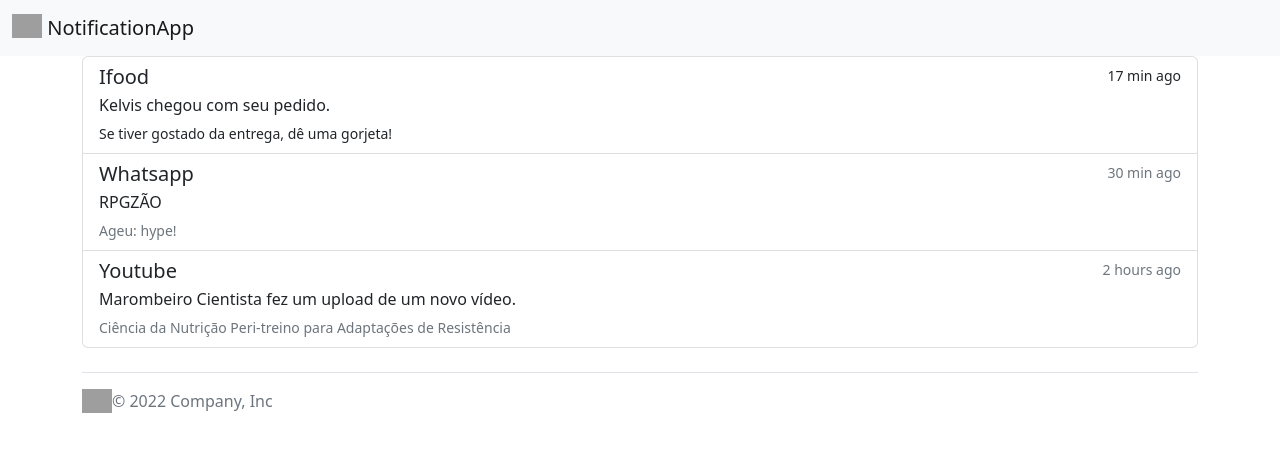
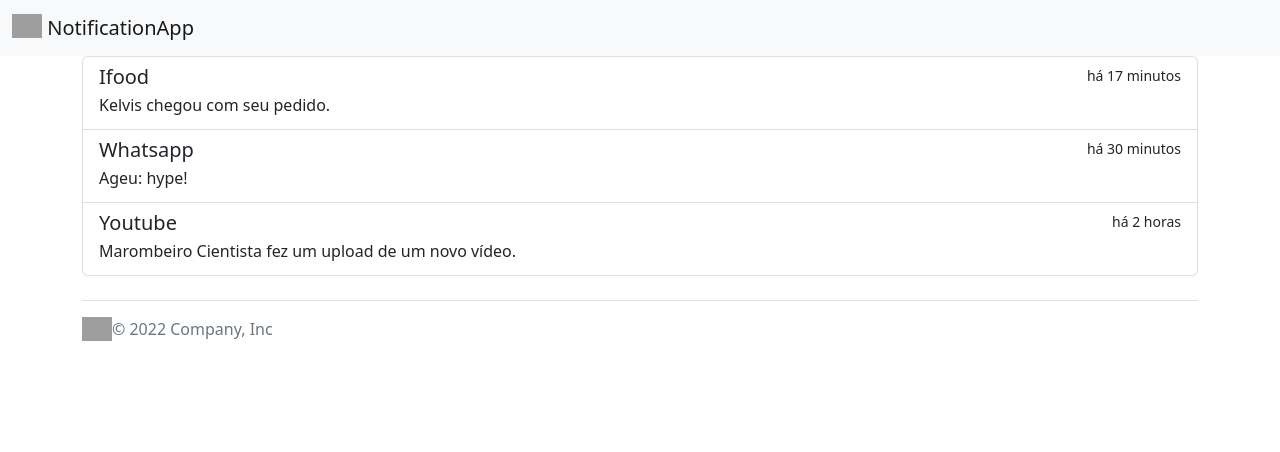
Before and after one commit to LucasGdosR/DEVinPhilips, an Angular app in the folder M1S08/notification-app/: page / in a window 1280 px wide. Shown: the top 452 px of the page. Built offline with nearby package versions, Linux system fonts and the light colour scheme; grey boxes are pictures that could not be loaded.

Commit message:
entrega exercício 7

```diff
--- a/M1S08/notification-app/src/app/components/notification-list/notification-list.component.html
+++ b/M1S08/notification-app/src/app/components/notification-list/notification-list.component.html
@@ -2,29 +2,26 @@
     <div class="row">
       <div class="col-12">
         <div class="list-group">
-          <a href="#" class="list-group-item list-group-item-action" aria-current="true">
+          <a href="#" class="list-group-item list-group-item-action">
             <div class="d-flex w-100 justify-content-between">
-              <h5 class="mb-1">Ifood</h5>
-              <small>17 min ago</small>
+              <h5 class="mb-1"> {{ notifications[0].app }}</h5>
+              <small>{{ notifications[0].timestamp }}</small>
             </div>
-            <p class="mb-1">Kelvis chegou com seu pedido.</p>
-            <small>Se tiver gostado da entrega, dê uma gorjeta!</small>
+            <p class="mb-1">{{ notifications[0].description }}</p>
           </a>
           <a href="#" class="list-group-item list-group-item-action">
             <div class="d-flex w-100 justify-content-between">
-              <h5 class="mb-1">Whatsapp</h5>
-              <small class="text-muted">30 min ago</small>
+              <h5 class="mb-1"> {{ notifications[1].app }}</h5>
+              <small>{{ notifications[1].timestamp }}</small>
             </div>
-            <p class="mb-1">RPGZÃO</p>
-            <small class="text-muted">Ageu: hype!</small>
+            <p class="mb-1">{{ notifications[1].description }}</p>
           </a>
           <a href="#" class="list-group-item list-group-item-action">
             <div class="d-flex w-100 justify-content-between">
-              <h5 class="mb-1">Youtube</h5>
-              <small class="text-muted">2 hours ago</small>
+              <h5 class="mb-1"> {{ notifications[2].app }}</h5>
+              <small>{{ notifications[2].timestamp }}</small>
             </div>
-            <p class="mb-1">Marombeiro Cientista fez um upload de um novo vídeo.</p>
-            <small class="text-muted">Ciência da Nutrição Peri-treino para Adaptações de Resistência</small>
+            <p class="mb-1">{{ notifications[2].description }}</p>
           </a>
         </div>
       </div>
--- a/M1S08/notification-app/src/app/components/notification-list/notification-list.component.ts
+++ b/M1S08/notification-app/src/app/components/notification-list/notification-list.component.ts
@@ -6,5 +6,17 @@
   styleUrls: ['./notification-list.component.scss']
 })
 export class NotificationListComponent {
-
+  notifications = [{
+    'app' : "Ifood",
+    'timestamp' : "há 17 minutos",
+    'description' : "Kelvis chegou com seu pedido."
+  }, {
+    'app' : "Whatsapp",
+    'timestamp' : "há 30 minutos",
+    'description' : "Ageu: hype!"
+  }, {
+    'app' : "Youtube",
+    'timestamp' : "há 2 horas",
+    'description' : "Marombeiro Cientista fez um upload de um novo vídeo."
+  },]
 }
```
